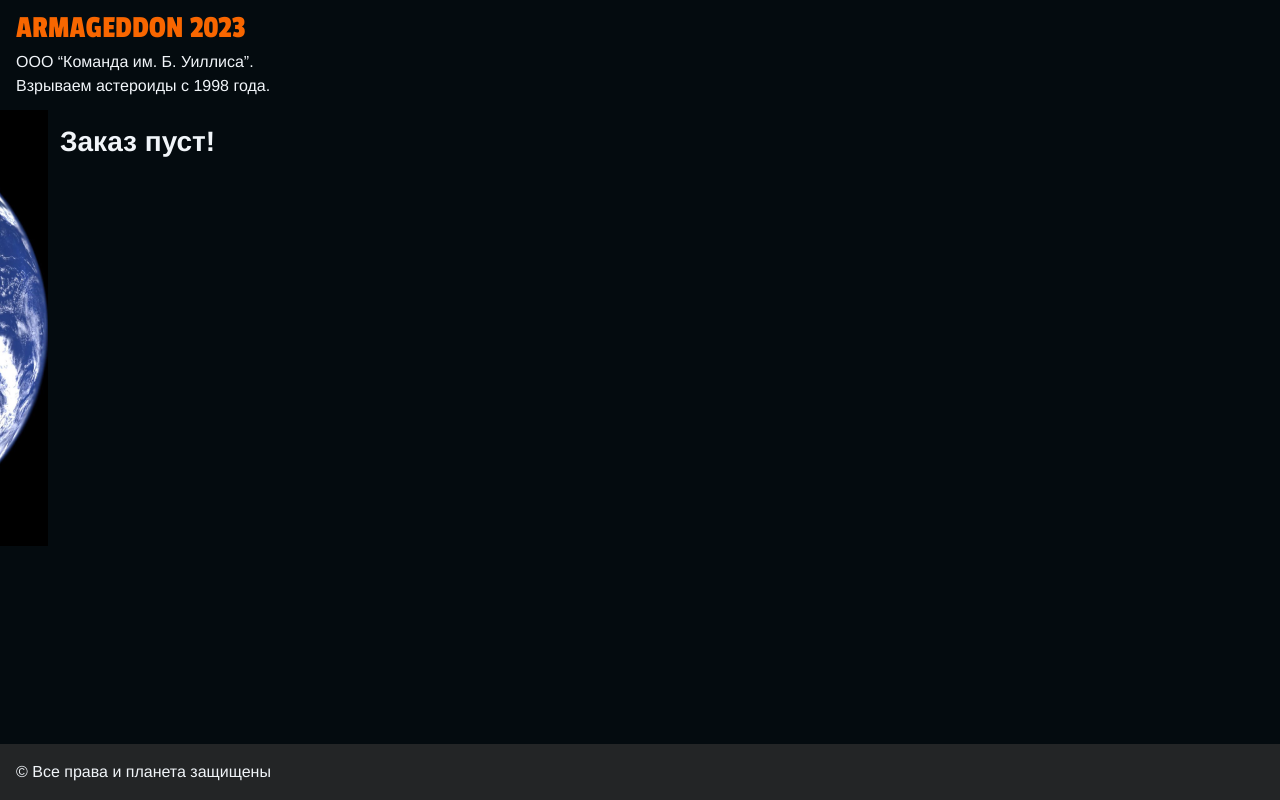
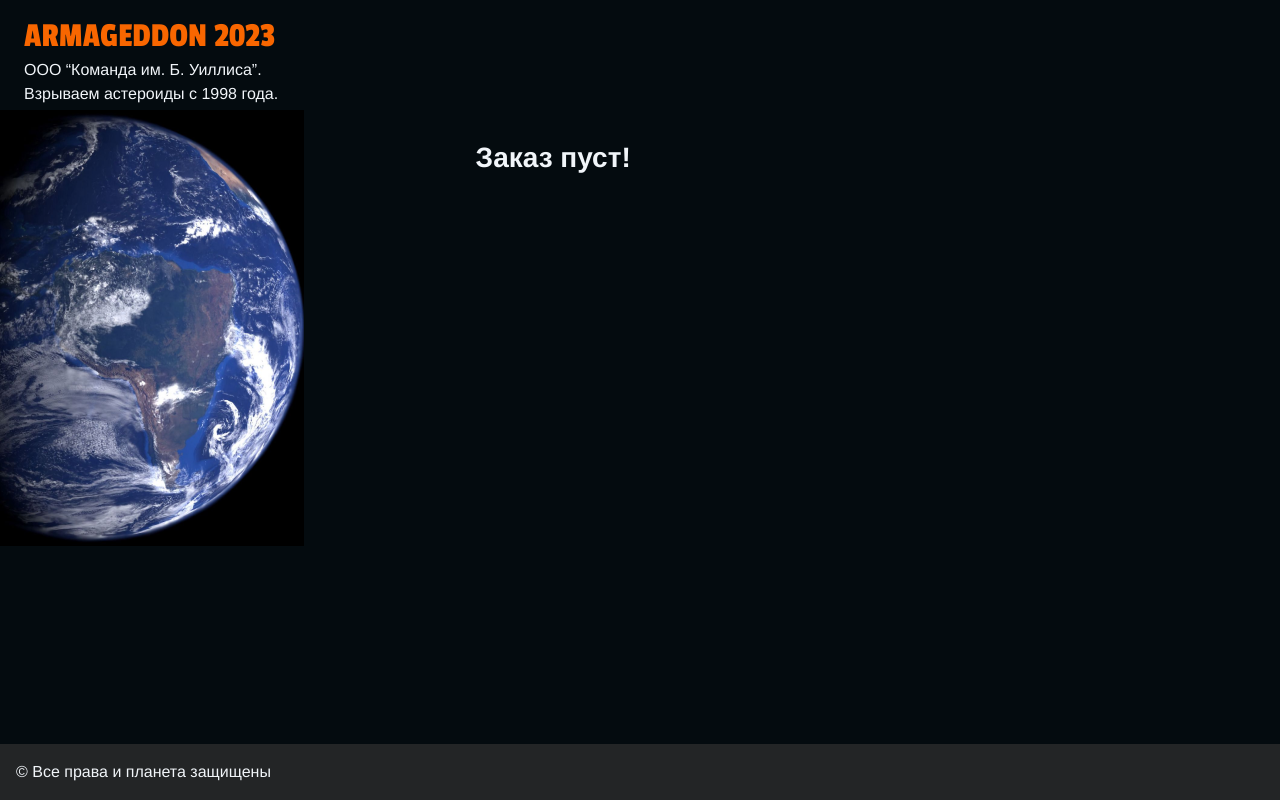
Before and after one commit to Ernian/asteroid-api, a Next.js app: page /order in a window 1280 px wide. Built offline with nearby package versions, Linux system fonts and the light colour scheme.

Commit message:
adaptive styles

```diff
--- a/app/asteroid/[id]/index.module.scss
+++ b/app/asteroid/[id]/index.module.scss
@@ -2,6 +2,13 @@
   padding: 10px 10px 100px 60px;
   position: relative;
   z-index: 10;
+
+  @media (min-width: 1024px) {
+    max-width: 500px;
+    padding: 10px 10px 100px 10px;
+    left: 54%;
+    transform: translateX(-50%);
+  }
 
   .title {
     font-size: 28px;
--- a/components/asteroidList/index.module.scss
+++ b/components/asteroidList/index.module.scss
@@ -2,6 +2,17 @@
   padding: 10px 10px 100px 60px;
   position: relative;
   z-index: 10;
+
+  @media (min-width: 1024px) {
+    max-width: 400px;
+    padding: 10px 10px 100px 10px;
+    left: 52%;
+    transform: translateX(-50%);
+  }
+
+  @media (min-width: 1355px) {
+    left: 50%;
+  }
 
   .title {
     font-size: 28px;
--- a/components/earthImage/index.tsx
+++ b/components/earthImage/index.tsx
@@ -26,7 +26,7 @@ const EarthImage = () => {
         })
         return
       }
-      if (screenWidth > 1024 && screenWidth < 1364) {
+      if (screenWidth > 1023 && screenWidth < 1355) {
         setImage({
           src: '/img/earth-md.png',
           width: 304,
@@ -34,7 +34,7 @@ const EarthImage = () => {
         })
         return
       }
-      if (screenWidth > 1364) {
+      if (screenWidth > 1354) {
         setImage({
           src: '/img/earth-lg.png',
           width: 400,
@@ -42,7 +42,7 @@ const EarthImage = () => {
         })
       }
     })
-
+    resizeHandler()
     window.addEventListener('resize', resizeHandler)
 
     return () => {
--- a/components/header/index.module.scss
+++ b/components/header/index.module.scss
@@ -2,11 +2,19 @@
 
 .header {
   padding: 16px;
+
+  @media (min-width: 1024px) {
+    padding: 24px;
+  }
 
   .title {
     color: $main-orange;
     font-size: 32px;
     text-transform: uppercase;
     margin-bottom: 10px;
+
+    @media (min-width: 1024px) {
+      font-size: 35px;
+    }
   }
 }
```
Also changed, not shown: components/cart/index.module.scss (+15 -0 lines).
